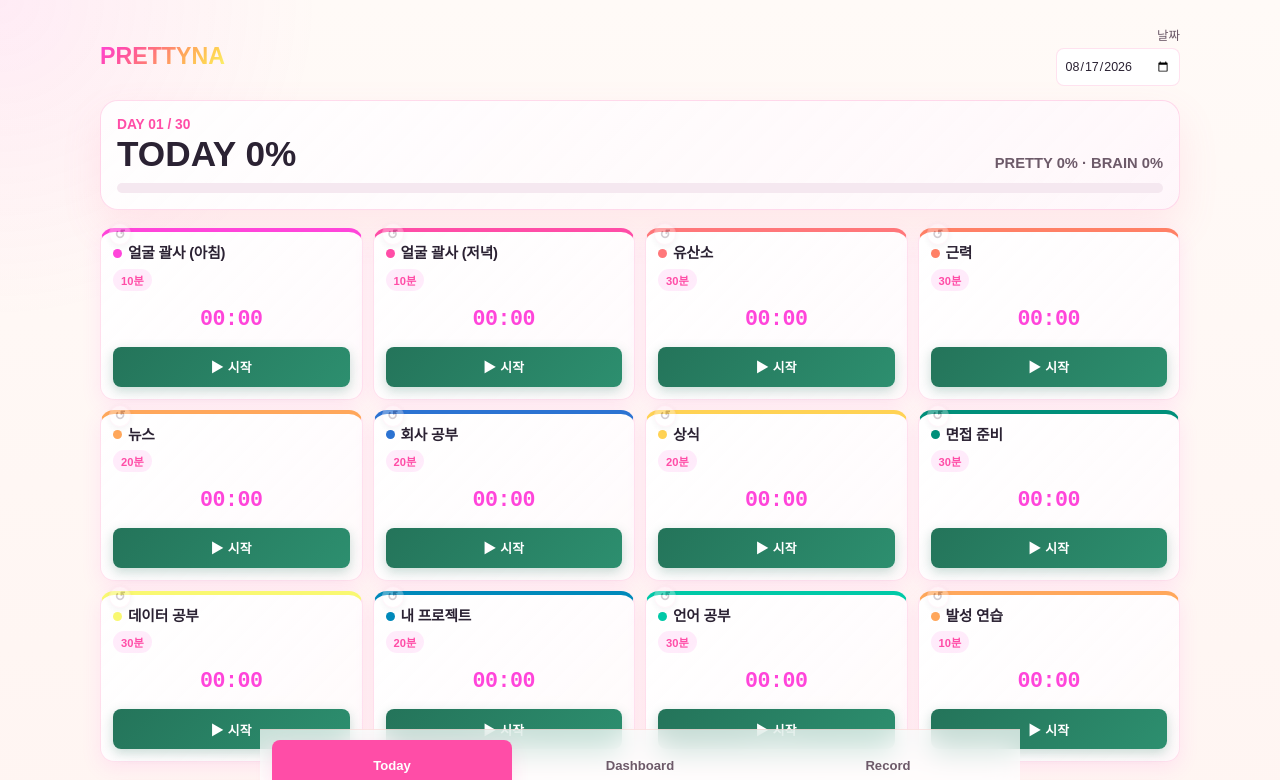
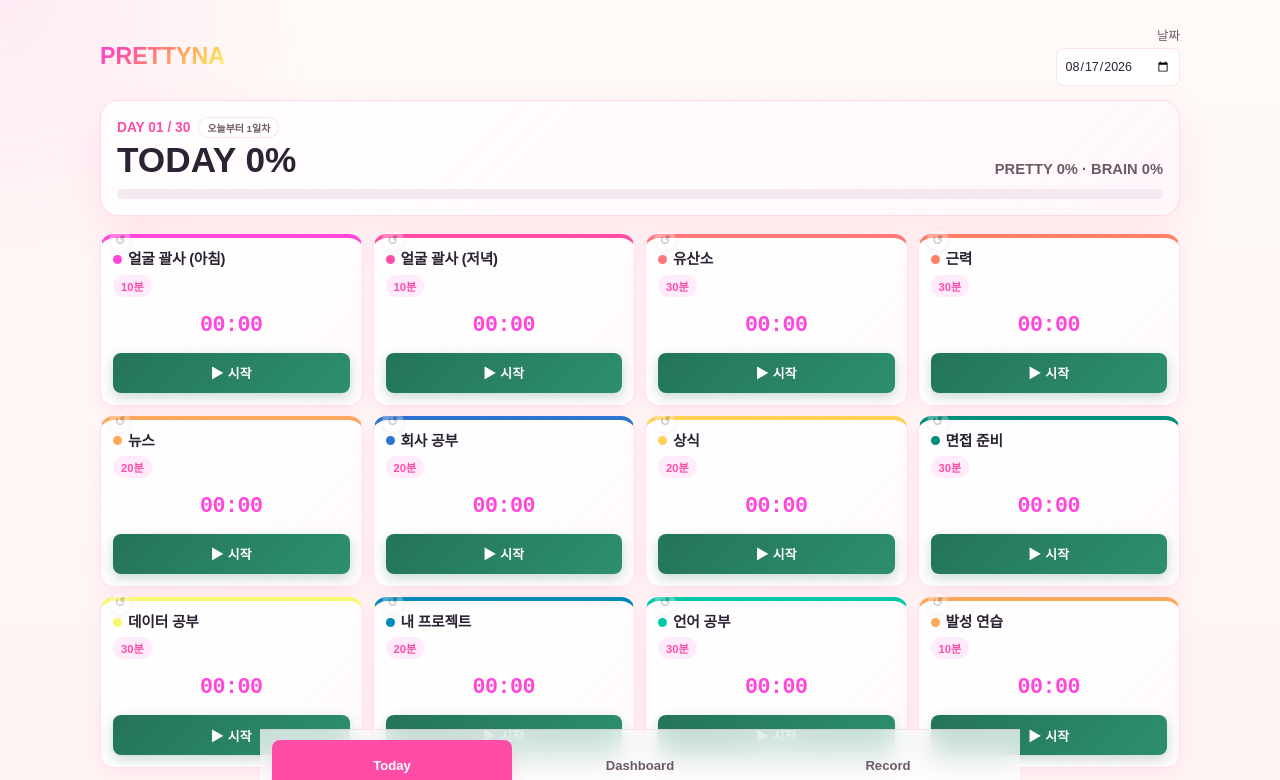
Before and after one commit to WJYEE/PRETTINA, a Next.js app: page / in a window 1280 px wide. Shown: the top 780 px of the page. Built offline with nearby package versions, Linux system fonts and the light colour scheme.

Commit message:
fix: 8-19일을 1일차로 변경

```diff
--- a/app/globals.css
+++ b/app/globals.css
@@ -123,11 +123,36 @@ button {
   gap: 12px;
 }
 
+.day-row {
+  display: flex;
+  flex-wrap: wrap;
+  align-items: center;
+  gap: 6px 8px;
+  margin-bottom: 4px;
+}
+
 .day {
-  margin: 0 0 4px;
+  margin: 0;
   color: var(--rose);
   font-size: 0.86rem;
   font-weight: 800;
+  white-space: nowrap;
+}
+
+.day-reset-btn {
+  padding: 2px 8px;
+  border: 1px solid var(--line);
+  border-radius: 999px;
+  background: rgba(255, 255, 255, 0.7);
+  color: var(--muted);
+  font-size: 0.62rem;
+  font-weight: 700;
+  white-space: nowrap;
+}
+
+.day-reset-btn:hover {
+  border-color: var(--rose);
+  color: var(--rose);
 }
 
 .today-score {
--- a/app/page.tsx
+++ b/app/page.tsx
@@ -695,6 +695,11 @@ export default function Home() {
     update("brain", "job_postings", JSON.stringify(items.filter((_, itemIndex) => itemIndex !== index)));
   }
 
+  function resetStartDate() {
+    if (!window.confirm("오늘을 1일차로 다시 설정할까요? 지금까지 날짜별로 기록한 데이터는 그대로 유지돼요.")) return;
+    setStore((current) => ({ ...current, startDate: todayKey() }));
+  }
+
   function handleImage(event: ChangeEvent<HTMLInputElement>, key: "facePhoto" | "bodyPhoto") {
     const file = event.target.files?.[0];
     if (!file) return;
@@ -735,7 +740,12 @@ export default function Home() {
       <section className="hero" aria-label="오늘 진행 상황">
         <div className="hero-main">
           <div>
-            <p className="day">DAY {String(dayNumber).padStart(2, "0")} / 30</p>
+            <div className="day-row">
+              <p className="day">DAY {String(dayNumber).padStart(2, "0")} / 30</p>
+              <button type="button" className="day-reset-btn" onClick={resetStartDate}>
+                오늘부터 1일차
+              </button>
+            </div>
             <p className="today-score">TODAY {todayPercent}%</p>
           </div>
           <div className="split-score">
```
Also changed, not shown: 2 other files (tests, documents, lock files or other folders).
